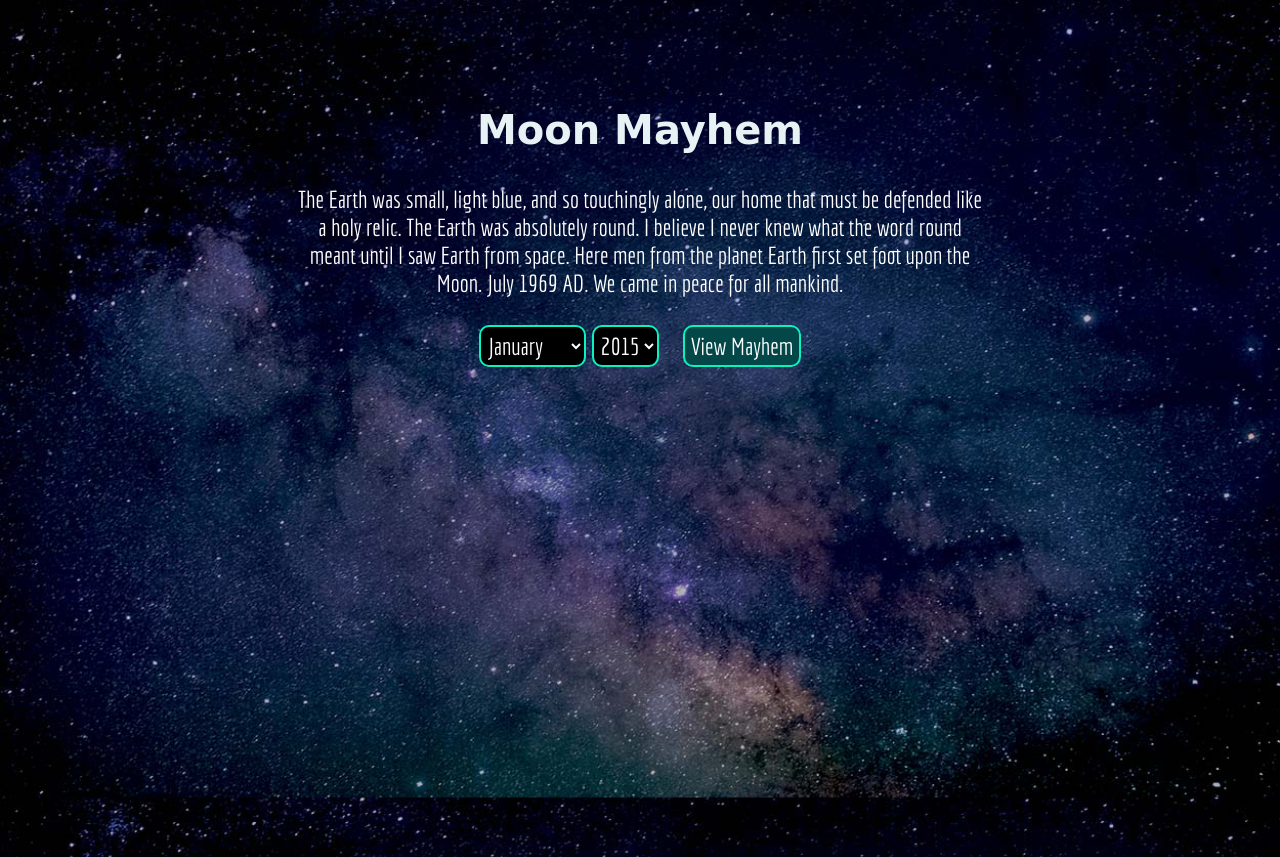
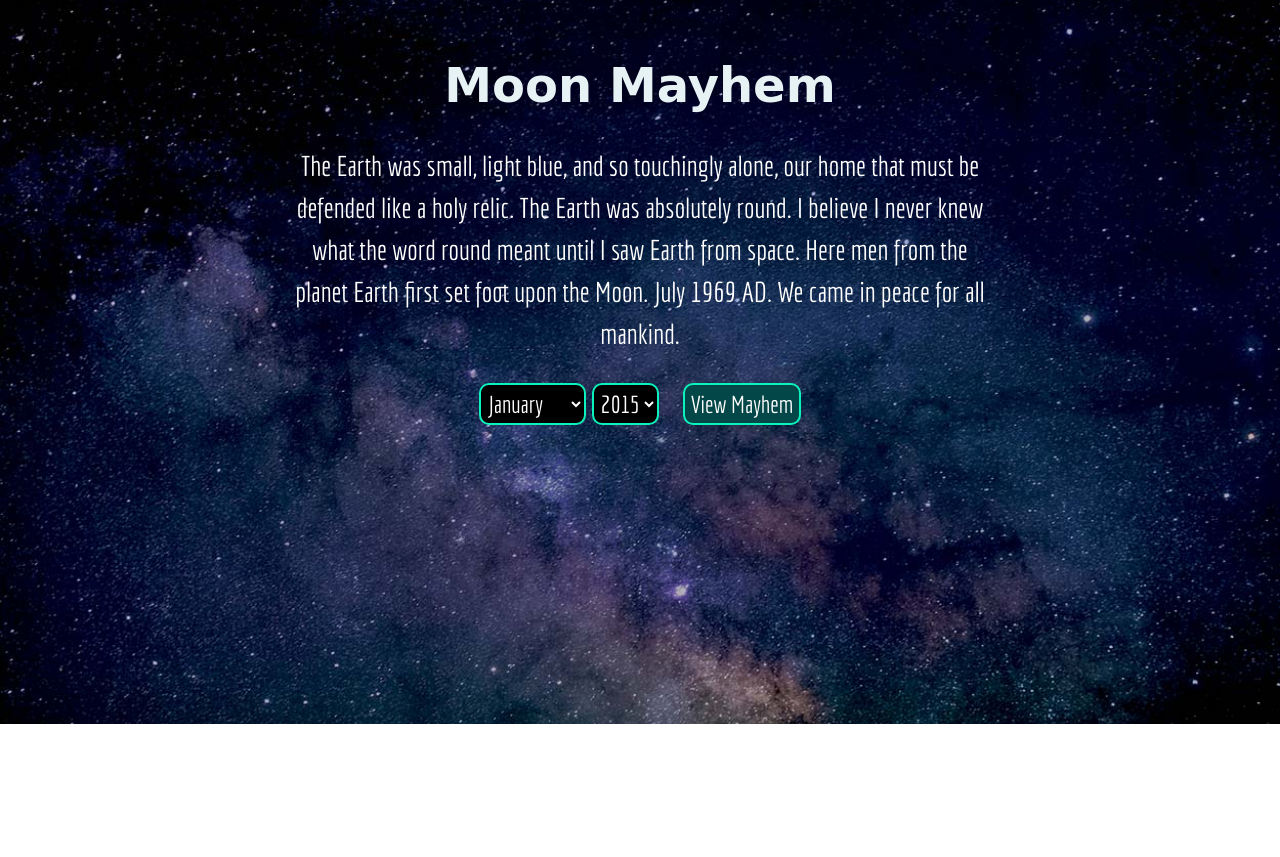
Before and after one commit to lunatechs/moon-mayhem, a website: page public/index.html in a window 1280 px wide. Shown: the part 76-933 px from the top of the page. After the commit the page ends 800 px from the top, so only its background shows below. Drawn offline with nearby package versions, Linux system fonts and the light colour scheme; a web font is replaced by a local one.

Commit message:
updated chart spacing

```diff
--- a/public/index.html
+++ b/public/index.html
@@ -30,7 +30,7 @@
   <main>
     <section id="main-moon">
       <h1>Moon Mayhem</h1>
-      <p>The Earth was small, light blue, and so touchingly alone, our home that must be defended like a holy relic. The Earth was absolutely round. I believe I never knew what the word round meant until I saw Earth from space.
+      <p class="intro">The Earth was small, light blue, and so touchingly alone, our home that must be defended like a holy relic. The Earth was absolutely round. I believe I never knew what the word round meant until I saw Earth from space.
       Here men from the planet Earth first set foot upon the Moon. July 1969 AD. We came in peace for all mankind.</p>
        <div id="selector-container">
         <form id="moon-selector">
@@ -55,7 +55,7 @@
         <button type="submit" value="Submit" class="button">View Mayhem</button>
       </form>
     </div>
-      <div id="container" style="width: 100%; height: 400px;"></div>
+      <div id="container" style="width: 100%;"></div>
     <section id="month-moon">
 
 
@@ -73,7 +73,7 @@
       </ul>
     </section>
     <section id="about-moon">
-      <p>TEST ABOUT</p>
+      <h1>TEST ABOUT</h1>
     </section>
   </main>
 
--- a/public/styles/base.css
+++ b/public/styles/base.css
@@ -13,8 +13,16 @@ body {
 }
 
 p {
-  padding: 0.2em;
+  /*padding: 0.2em;*/
   font-family: 'Economica', sans-serif;
-  font-size: 1.5em;
+  font-size: 1.75em;
+  line-height: 1.5;
   color: #fff;
 }
+
+h1 {
+  font-family: 'Diplomata SC', cursive;
+  margin-top: 20px;
+  text-align: center;
+  color: #E6F2F4;
+}
--- a/public/styles/layout.css
+++ b/public/styles/layout.css
@@ -18,11 +18,7 @@ header {
 }
 
 h1{
-  margin-top: 20%;
-  text-align: center;
-  font-family: 'Diplomata SC', cursive;
   font-size: 2em;
-  color: #E6F2F4;
 }
 
 nav.top-nav i.menu {
@@ -57,14 +53,13 @@ nav.top-nav a {
 #main-moon p {
   text-align: center;
 }
+div#container {
+  margin-top: 60px;
+}
 /* Media Queries */
 /* Tablets */
 @media only screen and (min-width: 767px) {
   /* menu rules */
-  h1{
-    margin-top: 10%;
-    font-size: 2.5em;
-  }
   nav.top-nav ul  {
     display: inline-block;
     padding-top: 7px;
@@ -95,6 +90,9 @@ nav.top-nav a {
     display: inline-block;
     min-height: 0;
   }
+  h1 {
+    font-size: 2.5em;
+  }
 }
 
 /* Laptop and above */
@@ -104,4 +102,7 @@ nav.top-nav a {
     max-width: 1025px;
     margin: 0 auto;
   }
+  h1 {
+    font-size: 3em;
+  }
 }
```
